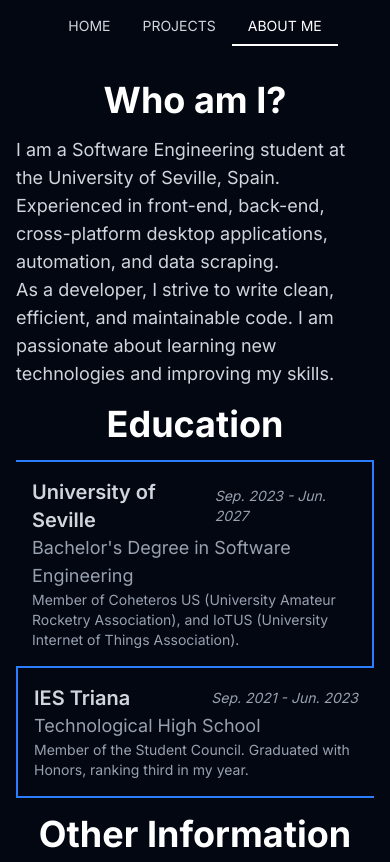
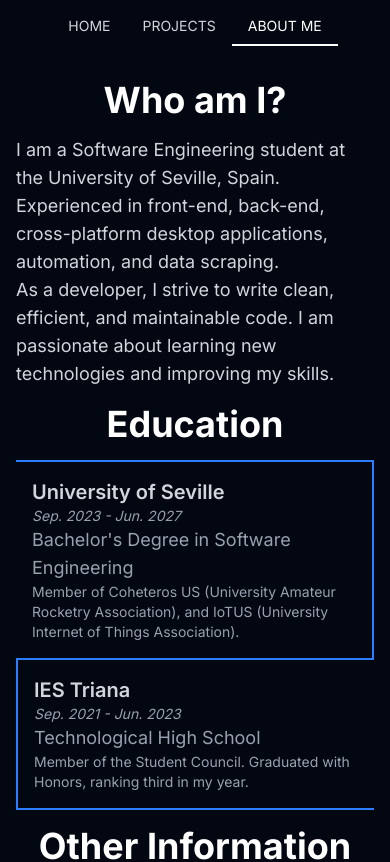
Before and after one commit to amoraschi/amoraschi.github.io, a Next.js app: page /about in a window 390 px wide. Shown: the top 862 px of the page. Built offline with nearby package versions, Linux system fonts and the light colour scheme.

Commit message:
Improve responsiveness

```diff
--- a/src/components/education/education-card.tsx
+++ b/src/components/education/education-card.tsx
@@ -27,7 +27,7 @@
       `}
     >
       <div
-        className='flex justify-between items-center'
+        className='flex flex-col lg:flex-row lg:justify-between lg:items-center'
       >
         <h2
           className='font-semibold text-xl'
```
